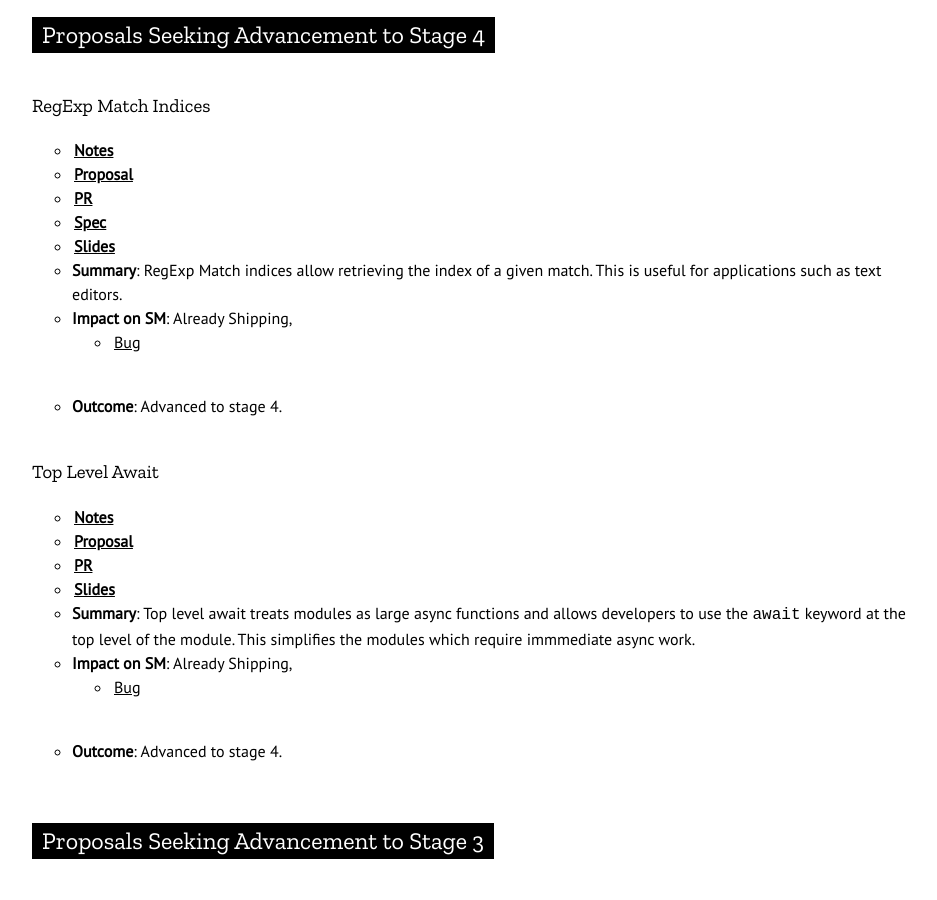
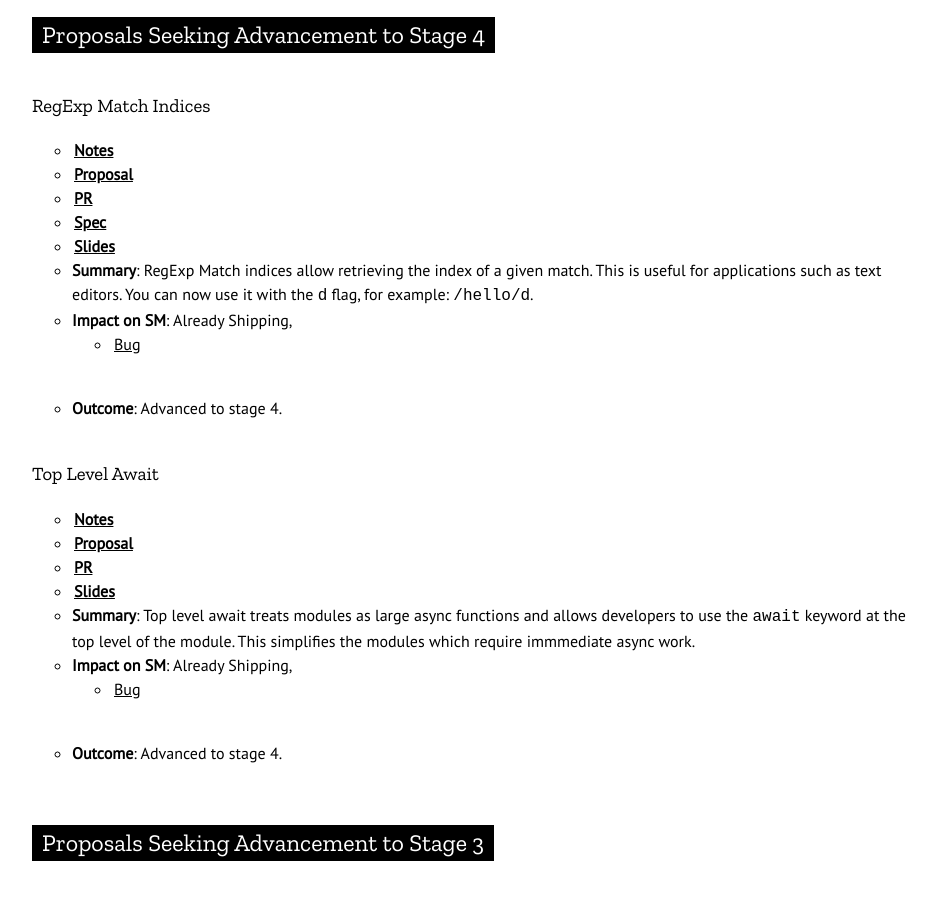
Before and after one commit to mozilla-spidermonkey/spidermonkey.dev, a Jekyll site: the page built from _posts/2021-06-15-tc39.md, in a window 1280 px wide and 900 px high, scrolled down 833 px. Shown: the whole window, without its empty margins (13-950 px from the left). Built offline with Jekyll 4.4.1, drawn with Linux system fonts in a browser that asks for light colours; nearby versions of some CDN libraries.

Commit message:
more fixes with new post

````diff
--- a/_posts/2021-06-15-tc39.md
+++ b/_posts/2021-06-15-tc39.md
@@ -37,7 +37,8 @@ None.
 * [**Spec**](https://tc39.es/proposal-regexp-match-indices/)
 * [**Slides**](https://1drv.ms/p/s!AjgWTO11Fk-TkflP7IXc5GnQysK-Vg?e=b31h9O)
 * **Summary**: RegExp Match indices allow retrieving the index of a given match. This is useful for
-    applications such as text editors.
+    applications such as text editors. You can now use it with the `d` flag, for example:
+    `/hello/d`.
 * **Impact on SM**: Already Shipping,
   * [Bug](https://bugzilla.mozilla.org/show_bug.cgi?id=1519483)
 * **Outcome**: Advanced to stage 4.
@@ -109,7 +110,7 @@ None.
     }
     ```
 * **Impact on SM**: Implemented
-  * [Bug]()
+  * [Bug](https://bugzilla.mozilla.org/show_bug.cgi?id=1711872)
 * **Outcome**: Advanced to stage 3.
 
 ### Realms for stage 3
````
